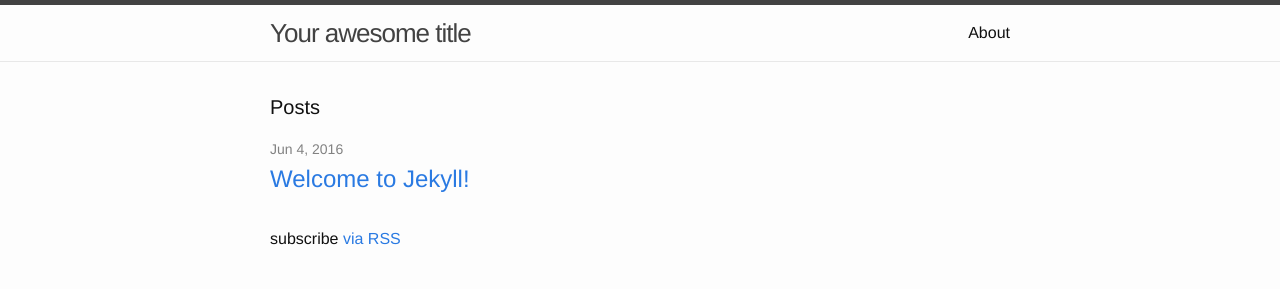
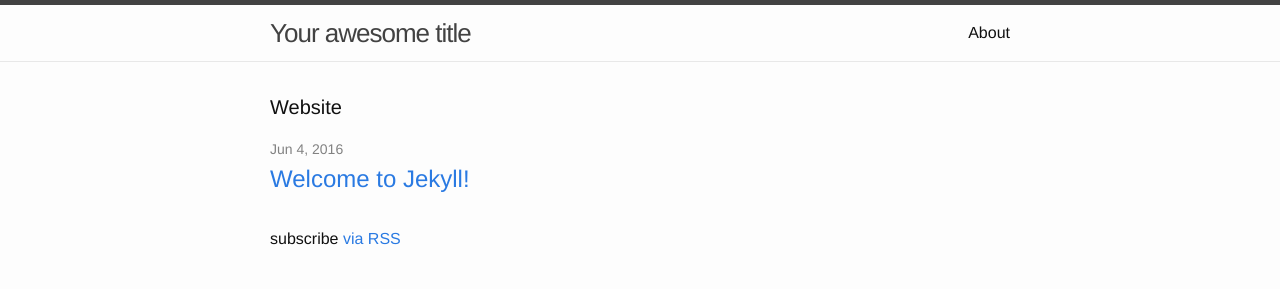
Before and after one commit to jacklynlee31/jacklyn-lee, a Jekyll site: the page built from index.html, in a window 1280 px wide. Shown: the top 289 px of the page. Built offline with Jekyll 4.4.1, drawn with Linux system fonts in a browser that asks for light colours.

Commit message:
Trying to get set up

```diff
--- a/index.html
+++ b/index.html
@@ -4,7 +4,7 @@
 
 <div class="home">
 
-  <h1 class="page-heading">Posts</h1>
+  <h1 class="page-heading">Website</h1>
 
   <ul class="post-list">
     {% for post in site.posts %}
```
